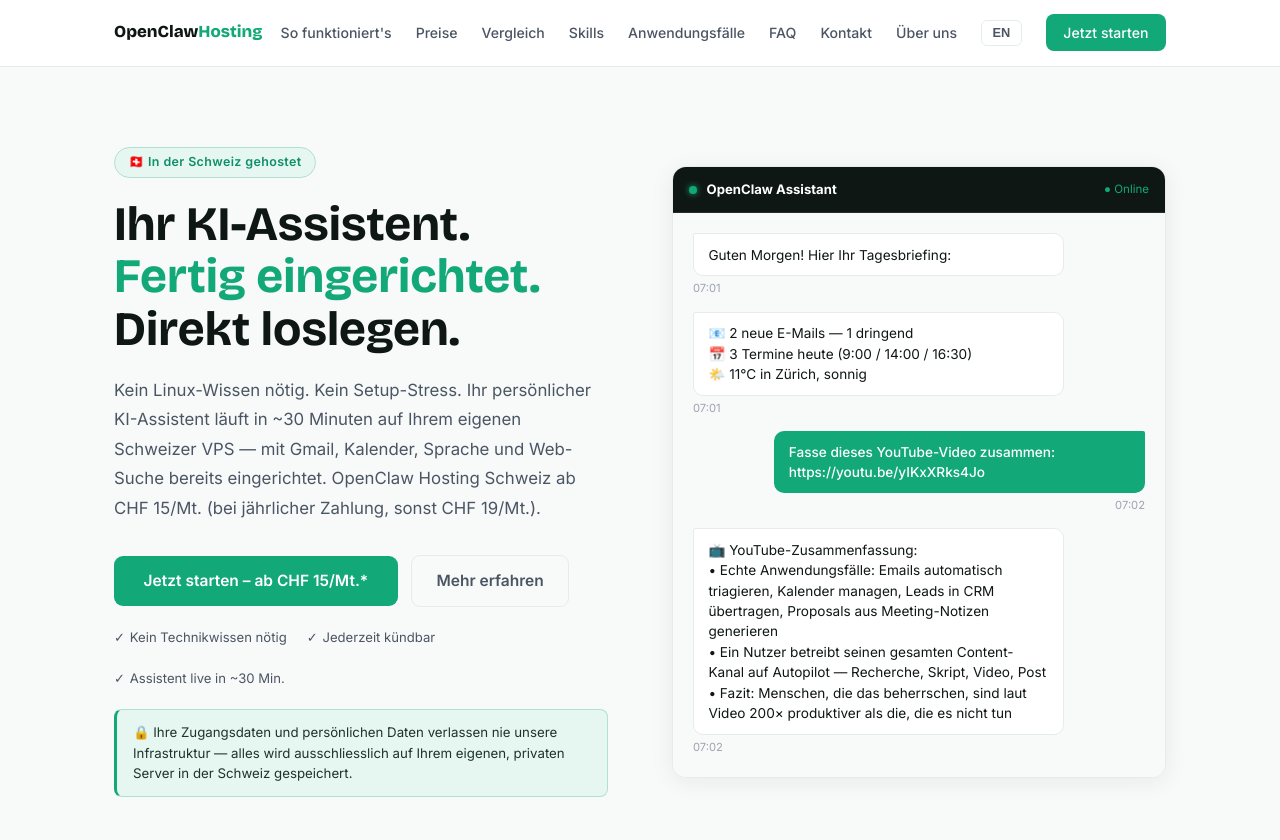
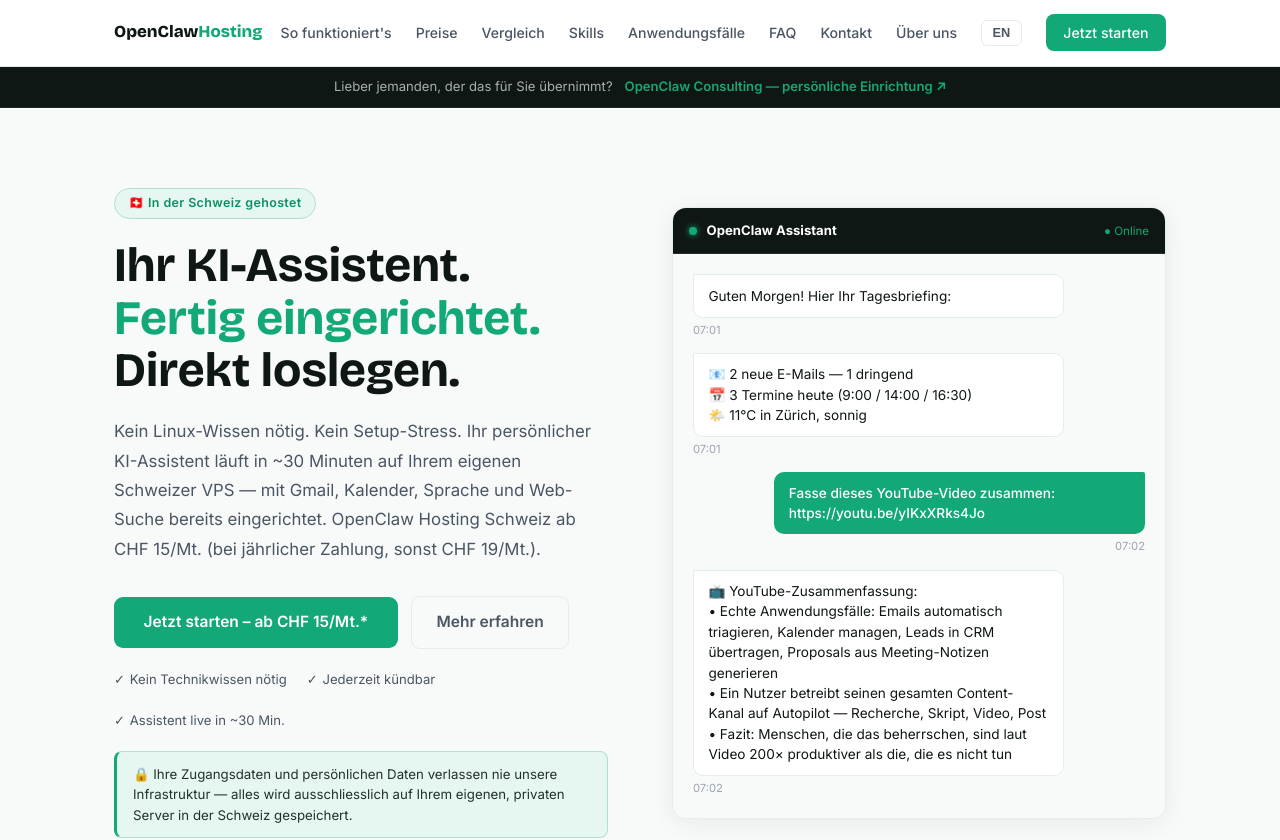
Before and after one commit to riccardogosteli-wq/openclaw-hosting, a Next.js app: page / in a window 1280 px wide. Shown: the top 840 px of the page. Built offline with nearby package versions, Linux system fonts and the light colour scheme.

Commit message:
feat: add consulting announcement bar below nav (dark bg, green link)

```diff
--- a/app/page.tsx
+++ b/app/page.tsx
@@ -373,6 +373,20 @@
           </div>
         </div>
       </nav>
+
+      {/* CONSULTING TOP BAR */}
+      <div style={{background:'var(--ink)',borderBottom:'1px solid rgba(255,255,255,0.08)',padding:'0.6rem 0'}}>
+        <div className="container" style={{display:'flex',alignItems:'center',justifyContent:'center',gap:'0.75rem',flexWrap:'wrap'}}>
+          <span style={{fontSize:'0.82rem',color:'rgba(255,255,255,0.65)'}}>
+            {lang==='de' ? 'Lieber jemanden, der das für Sie übernimmt?' : 'Prefer someone to handle everything for you?'}
+          </span>
+          <a href="https://openclaw-consulting.ch" target="_blank" rel="noopener"
+            style={{fontSize:'0.82rem',fontWeight:600,color:'var(--green)',whiteSpace:'nowrap',textDecoration:'none',display:'inline-flex',alignItems:'center',gap:'0.25rem'}}
+            onMouseOver={e=>(e.currentTarget.style.color='#fff')} onMouseOut={e=>(e.currentTarget.style.color='var(--green)')}>
+            {lang==='de' ? 'OpenClaw Consulting — persönliche Einrichtung ↗' : 'OpenClaw Consulting — personal setup ↗'}
+          </a>
+        </div>
+      </div>
 
       {/* HERO */}
       <section className="hero">
```
